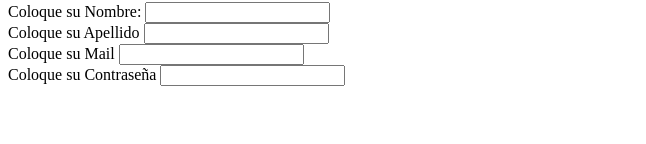
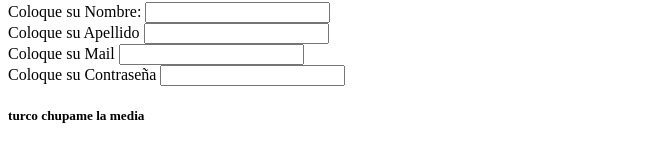
Before and after one commit to perezitoh/MiprimerGIT, a plain HTML site: page index2/index.html in a window 1280 px wide. Shown: the part 879-1023 px from the top of the page, without its empty margins (0-646 px from the left). Before the commit the page ends 973 px from the top, so only its background shows below. Drawn offline with Linux system fonts and the light colour scheme.

Commit message:
cambiodevelop

```diff
--- a/index2/index.html
+++ b/index2/index.html
@@ -42,8 +42,9 @@
     </form>
     </div>
 
+    <!--subir develop a mi github  -->
 
-
+<h5>turco chupame la media</h5>
 
 
 </body>
```
